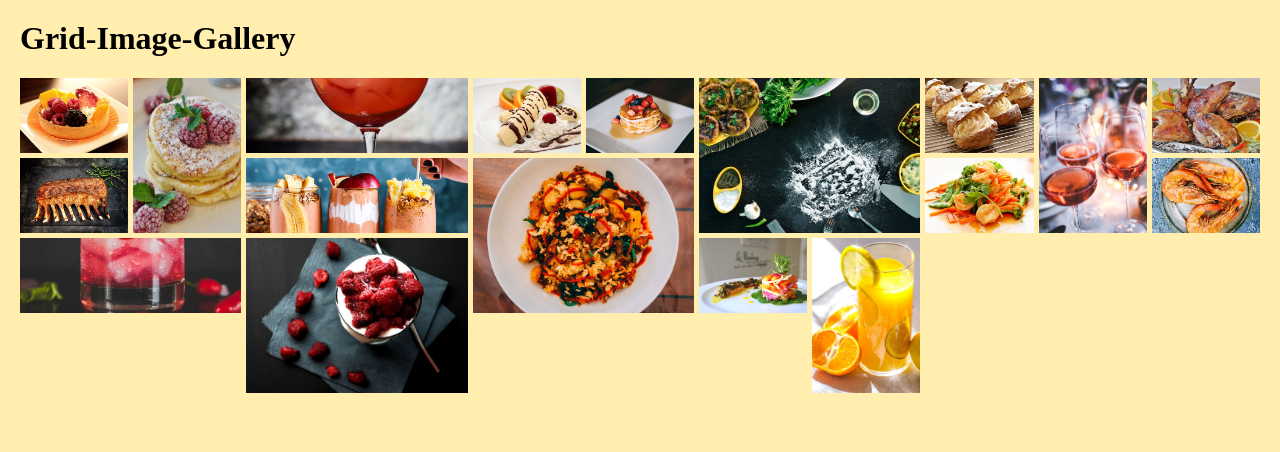
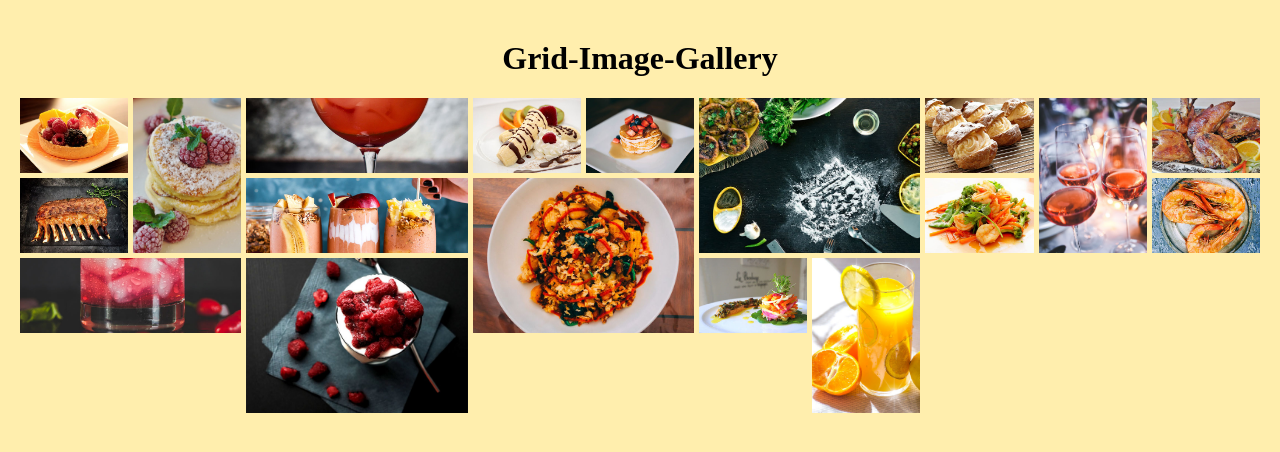
Before and after one commit to utkarsh1810/Image-Galleries, a plain HTML site: page Grid-image-galllery/index.html in a window 1280 px wide. Drawn offline with Linux system fonts and the light colour scheme.

Commit message:
adding some more css

```diff
--- a/Grid-image-galllery/basic.css
+++ b/Grid-image-galllery/basic.css
@@ -1,3 +1,11 @@
+h1{
+    text-align: center;
+    padding-top: 20px;
+}
+.outer {
+    display: grid;
+    grid-column: 10% auto 10%;
+}
 .container > div {
     display: flex;
     justify-content: center;
```
